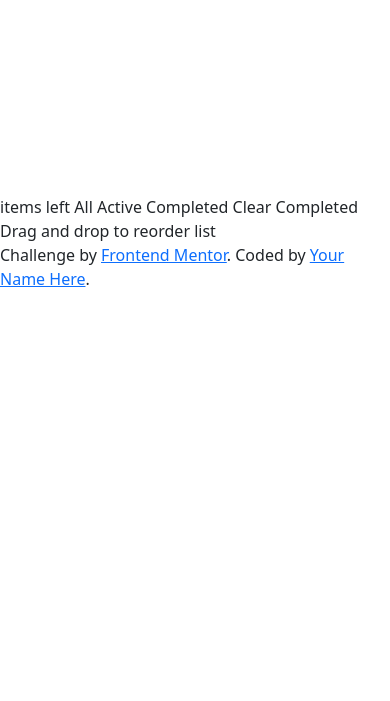
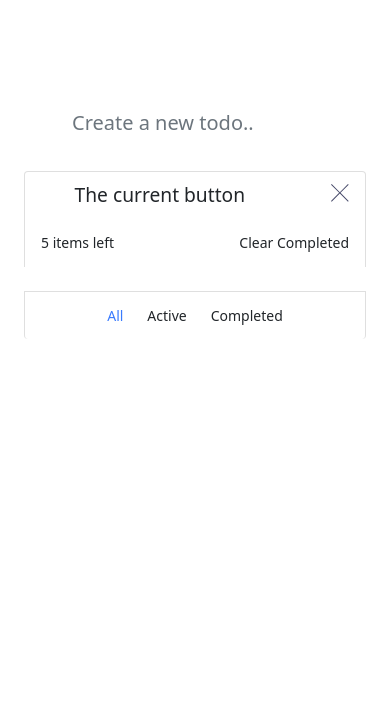
Before and after one commit to Nesh00/todo-app, a plain HTML site: page index.html in a window 390 px wide. Shown: the part 143-844 px from the top of the page. Drawn offline with nearby package versions, Linux system fonts and the light colour scheme.

Commit message:
create list,add custom styling to it & functionality to radio-btn

```diff
--- a/index.html
+++ b/index.html
@@ -22,11 +22,12 @@
   <body>
     <header>
       <div id="header-container" class="container">
+        <div class="row">
           <div
             class="
               col-md-6
+              px-4
               pt-5
-            px-4
               d-flex
               justify-content-between
               align-items-center
@@ -44,18 +45,101 @@
             </a>
           </div>
         </div>
+      </div>
     </header>
 
+    <main>
+      <div class="container">
+        <div class="row">
+          <div
+            class="
+              col-md-6
+              px-4
+              d-flex
+              justify-content-between
+              align-items-center
+              mx-auto
+            "
+          >
+            <div id="checkbox"></div>
+            <input
+              type="text"
+              class="form-control form-control-lg input-bg-color"
+              placeholder="Create a new todo.."
+            />
+          </div>
+        </div>
+        <br />
+
+        <div class="row">
+          <div class="col-md-6 mx-auto px-4">
+            <div class="list-group">
+              <li
+                class="list-group-item list-item-bg d-flex align-items-center"
+              >
+                <div class="radio-btn align-self-center"></div>
+                <div class="list-text">The current button</div>
+
+                <button class="d-md-none close-btn align-self-start ms-auto">
+                  <svg
+                    xmlns="http://www.w3.org/2000/svg"
+                    width="18"
+                    height="18"
+                  >
+                    <path
+                      fill="#494C6B"
+                      fill-rule="evenodd"
+                      d="M16.97 0l.708.707L9.546 8.84l8.132 8.132-.707.707-8.132-8.132-8.132 8.132L0 16.97l8.132-8.132L0 .707.707 0 8.84 8.132 16.971 0z"
+                    />
+                  </svg>
+                </button>
+              </li>
+
+              <li
+                class="
+                  list-group-item list-item-bg
+                  d-flex
+                  align-items-center
+                  justify-content-between
+                "
+              >
+                <small>5 items left</small>
+                <div class="d-none d-lg-block display-list__btn--container">
+                  <small class="blue">All</small>
+                  <small class="mx-2">Active</small>
+                  <small>Completed</small>
+                </div>
+                <small class="flex-nowrap">Clear Completed</small>
+              </li>
+              <br />
+              <li
+                class="
+                  list-group-item list-item-bg
+                  d-flex d-lg-none
+                  justify-content-center
+                  align-items-center
+                  text-center
+                "
+              >
+                <small class="blue">All</small>
+                <small class="mx-4">Active</small>
+                <small>Completed</small>
+              </li>
+            </div>
+          </div>
+        </div>
+      </div>
+    </main>
     <!-- Add dynamic number -->
-    items left All Active Completed Clear Completed Drag and drop to reorder
-    list
+    <!-- items left All Active Completed Clear Completed Drag and drop to reorder
+    list -->
 
-    <div class="attribution">
+    <!-- <div class="attribution">
       Challenge by
       <a href="https://www.frontendmentor.io?ref=challenge" target="_blank"
         >Frontend Mentor</a
       >. Coded by <a href="#">Your Name Here</a>.
-    </div>
+    </div> -->
 
     <script
       src="https://cdn.jsdelivr.net/npm/@popperjs/core@2.9.2/dist/umd/popper.min.js"
--- a/script.js
+++ b/script.js
@@ -2,7 +2,7 @@
 
 const themeBtn = document.querySelector('#theme-btn');
 const themeImg = document.querySelector('#theme-img');
-const body = document.querySelector('body');
+const checkBtn = document.querySelector('.radio-btn');
 
 const changeThemeImg = () => {
   if (document.documentElement.className === 'theme-light')
@@ -30,3 +30,7 @@ window.addEventListener('DOMContentLoaded', function () {
 });
 
 themeBtn.addEventListener('click', toggleTheme);
+
+checkBtn.addEventListener('click', function (e) {
+  this.classList.toggle('radio-btn--checked');
+});
--- a/style.css
+++ b/style.css
@@ -1,7 +1,8 @@
 .theme-light {
   --body-bg-color: rgb(250, 250, 250);
+  --list-bg-color: rgb(248, 248, 248);
   --font-color-primary: rgb(72, 75, 106);
-  --font-color-secondary: rgb(147, 148, 165);
+  --font-color-hover: rgb(147, 148, 165);
   --font-color-tertiary: rgb(210, 211, 219);
   --font-color-quaternary: rgb(228, 229, 241);
   --bg-image-mobile: url(images/bg-mobile-light.jpg);
@@ -10,7 +11,7 @@
 
 .theme-dark {
   --body-bg-color: rgb(22, 23, 34);
-  --app-bg-color: rgb(37, 39, 60);
+  --list-bg-color: rgb(37, 39, 60);
   --font-color-primary: rgb(202, 205, 232);
   --font-color-hover: rgb(228, 229, 241);
   --font-color-secondary: rgb(119, 122, 146);
@@ -28,6 +29,11 @@
   box-sizing: border-box;
 }
 
+body {
+  background: var(--body-bg-color);
+}
+
+/* HEADER */
 header {
   background: var(--bg-image-mobile);
   background-size: cover;
@@ -41,6 +47,87 @@ header {
   letter-spacing: 1rem;
 }
 
+#theme-img {
+  margin-right: -0.9rem;
+}
+
+main {
+  margin-top: -6rem;
+}
+
+/* INPUT-FIELD */
+.input-bg-color,
+.input-bg-color:focus {
+  text-indent: 2rem;
+  color: var(--font-color-primary);
+  background: var(--list-bg-color);
+  border: none;
+  opacity: 1;
+}
+
+/* LIST */
+.list-item-bg {
+  color: var(--font-color-primary) !important;
+  background: var(--list-bg-color) !important;
+  height: 3rem;
+  border-bottom: 1px solid var(--font-color-quaternary);
+  cursor: pointer;
+}
+
+.radio-btn {
+  border: 1px solid var(--font-color-tertiary);
+  border-radius: 50%;
+  height: 1.3rem;
+  width: 1.3rem;
+  margin-right: 0.8rem;
+}
+
+.radio-btn:hover {
+  border: 1px solid var(--font-color-hover);
+}
+
+.radio-btn--checked {
+  background: url(images/icon-check.svg),
+    linear-gradient(to bottom right, rgb(87, 221, 255), rgb(192, 88, 243));
+  background-repeat: no-repeat;
+  background-position: center;
+  height: 1.3rem;
+  width: 1.3rem;
+}
+
+.radio-btn--checked ~ .list-text {
+  text-decoration: line-through;
+  color: var(--font-color-tertiary);
+}
+
+.radio-btn--checked ~ .close-btn {
+  display: block !important;
+}
+
+.list-text {
+  font-size: 1.2rem;
+}
+
+.close-btn {
+  background: transparent;
+  border: none;
+}
+
+small {
+  color: var(--font-color-secondary);
+}
+
+small:hover:not(:first-child) {
+  color: var(--font-color-hover);
+  cursor: pointer;
+}
+
+.blue {
+  color: rgb(58, 123, 253);
+  cursor: pointer;
+}
+
+/* HEADER-IMAGE CHANGE QUERY */
 @media (min-width: 37.5em), (min-width: 125em) {
   header {
     background: var(--bg-image-desktop);
```
Lines whose indentation alone changed are shown as unchanged.
